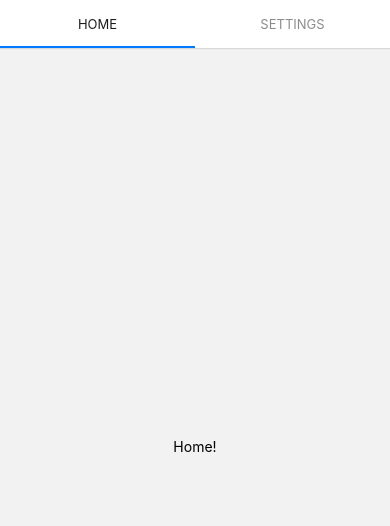
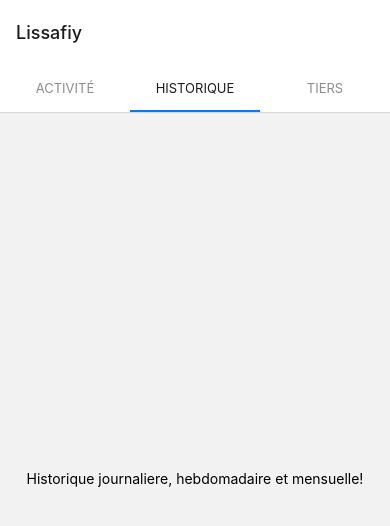
Before and after one commit to ousmab/lissafiy, a React Native app: screen /historique in a window 390 px wide. Shown: the top 526 px of the page. Built offline with nearby package versions, Linux system fonts and the light colour scheme.

Commit message:
add navigation and main views

```diff
--- a/App.js
+++ b/App.js
@@ -1,33 +1,53 @@
-import * as React from 'react';
-import { Text, View } from 'react-native';
+import React from 'react';
+import { Text, View , Button} from 'react-native';
 import { NavigationContainer } from '@react-navigation/native';
 import { createMaterialTopTabNavigator } from '@react-navigation/material-top-tabs';
+import { createNativeStackNavigator } from '@react-navigation/native-stack';
+import { SafeAreaProvider } from 'react-native-safe-area-context';
+import Activite from './components/Activite';
+import Historique from './components/Historique';
+import Tiers from './components/Tiers';
+
+const Tab = createMaterialTopTabNavigator();
+const Stack = createNativeStackNavigator();
+
+
+
+
+
+
+
+
 
 function HomeScreen() {
   return (
-    <View style={{ flex: 1, justifyContent: 'center', alignItems: 'center' }}>
-      <Text>Home!</Text>
-    </View>
+    <Tab.Navigator screenOptions={{textTransform: 'lowercase'}}>
+        <Tab.Screen  name="activité" component={Activite}></Tab.Screen>
+        <Tab.Screen  name="historique" component={Historique}></Tab.Screen>
+        <Tab.Screen  name="tiers" component={Tiers}></Tab.Screen>
+    </Tab.Navigator>
   );
 }
+export default function App() {
+  return (
 
-function SettingsScreen() {
-  return (
-    <View style={{ flex: 1, justifyContent: 'center', alignItems: 'center' }}>
-      <Text>Settings!</Text>
-    </View>
+    <SafeAreaProvider>
+        <NavigationContainer>
+              <Stack.Navigator screenOptions={{headerShadowVisible: false}}>
+                <Stack.Screen
+                    name="Home"
+                    component={HomeScreen}
+                    options={{ title: 'Lissafiy', headerStyle: {
+
+                   } }}
+                />
+
+
+
+              </Stack.Navigator>
+      </NavigationContainer>
+    </SafeAreaProvider>
+
+
   );
 }
-
-const Tab = createMaterialTopTabNavigator();
-
-export default function App() {
-  return (
-    <NavigationContainer>
-      <Tab.Navigator>
-        <Tab.Screen name="Home" component={HomeScreen} />
-        <Tab.Screen name="Settings" component={SettingsScreen} />
-      </Tab.Navigator>
-    </NavigationContainer>
-  );
-}
--- /dev/null
+++ b/components/Activite.js
@@ -0,0 +1,11 @@
+import { SafeAreaView } from 'react-native-safe-area-context';
+import { Text} from 'react-native';
+function Activite() {
+    return (
+      <SafeAreaView style={{ flex: 1, justifyContent: 'center', alignItems: 'center' }}>
+        <Text>ce que vous enregistrez!</Text>
+      </SafeAreaView>
+    );
+  }
+
+  export default Activite;
--- /dev/null
+++ b/components/Historique.js
@@ -0,0 +1,12 @@
+import { SafeAreaView } from 'react-native-safe-area-context';
+import { Text} from 'react-native';
+function Historique() {
+  return (
+    <SafeAreaView style={{ flex: 1, justifyContent: 'center', alignItems: 'center' }}>
+      <Text>Historique journaliere, hebdomadaire et mensuelle!</Text>
+    </SafeAreaView>
+  );
+}
+
+
+export default Historique;
--- /dev/null
+++ b/components/Tiers.js
@@ -0,0 +1,13 @@
+import { SafeAreaView } from 'react-native-safe-area-context';
+import { Text} from 'react-native';
+
+
+function Tiers() {
+  return (
+    <SafeAreaView style={{ flex: 1, justifyContent: 'center', alignItems: 'center' }}>
+      <Text>Vos creances et dettes !</Text>
+    </SafeAreaView>
+  );
+}
+
+export default Tiers;
--- a/package.json
+++ b/package.json
@@ -12,6 +12,7 @@
   "dependencies": {
     "@react-navigation/material-top-tabs": "^6.0.6",
     "@react-navigation/native": "^6.0.6",
+    "@react-navigation/native-stack": "^6.2.5",
     "expo": "~44.0.0",
     "expo-status-bar": "~1.2.0",
     "react": "17.0.1",
```
Also changed, not shown: 1 other file (tests, documents, lock files or other folders).
